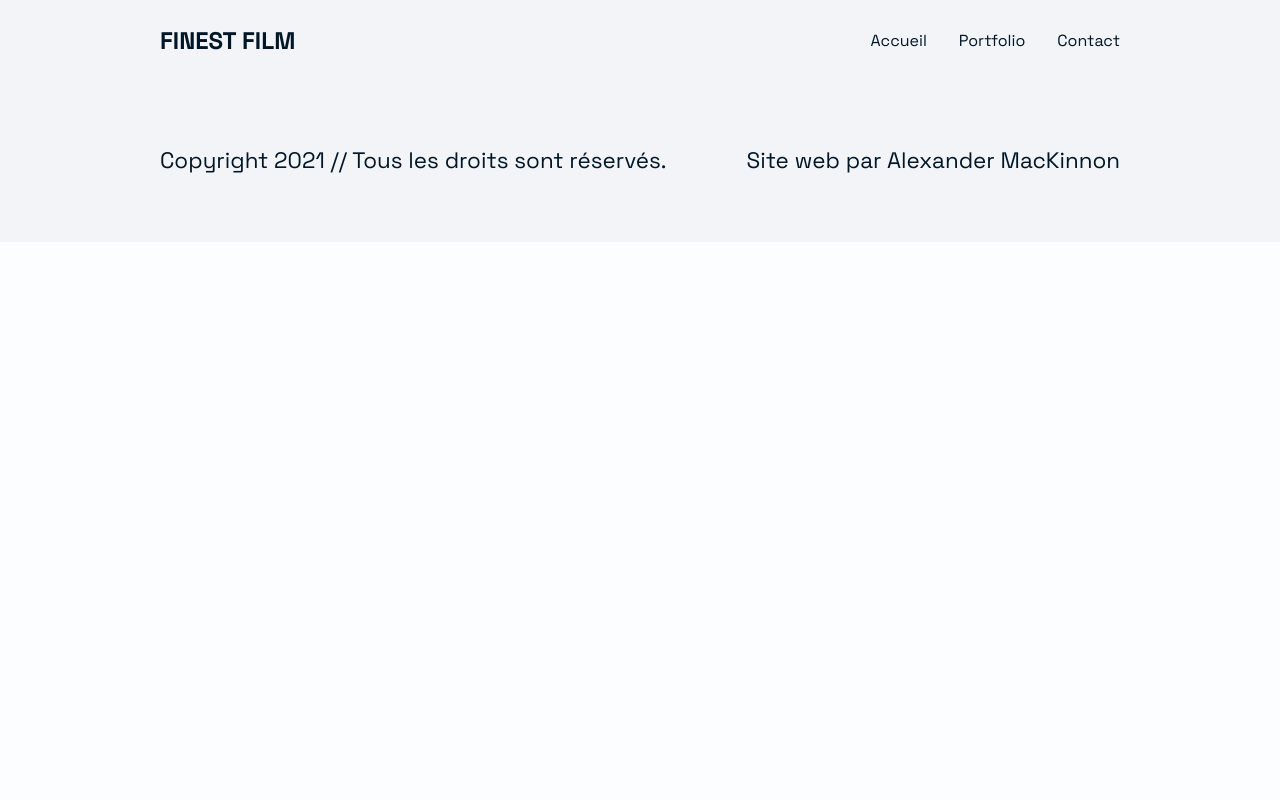
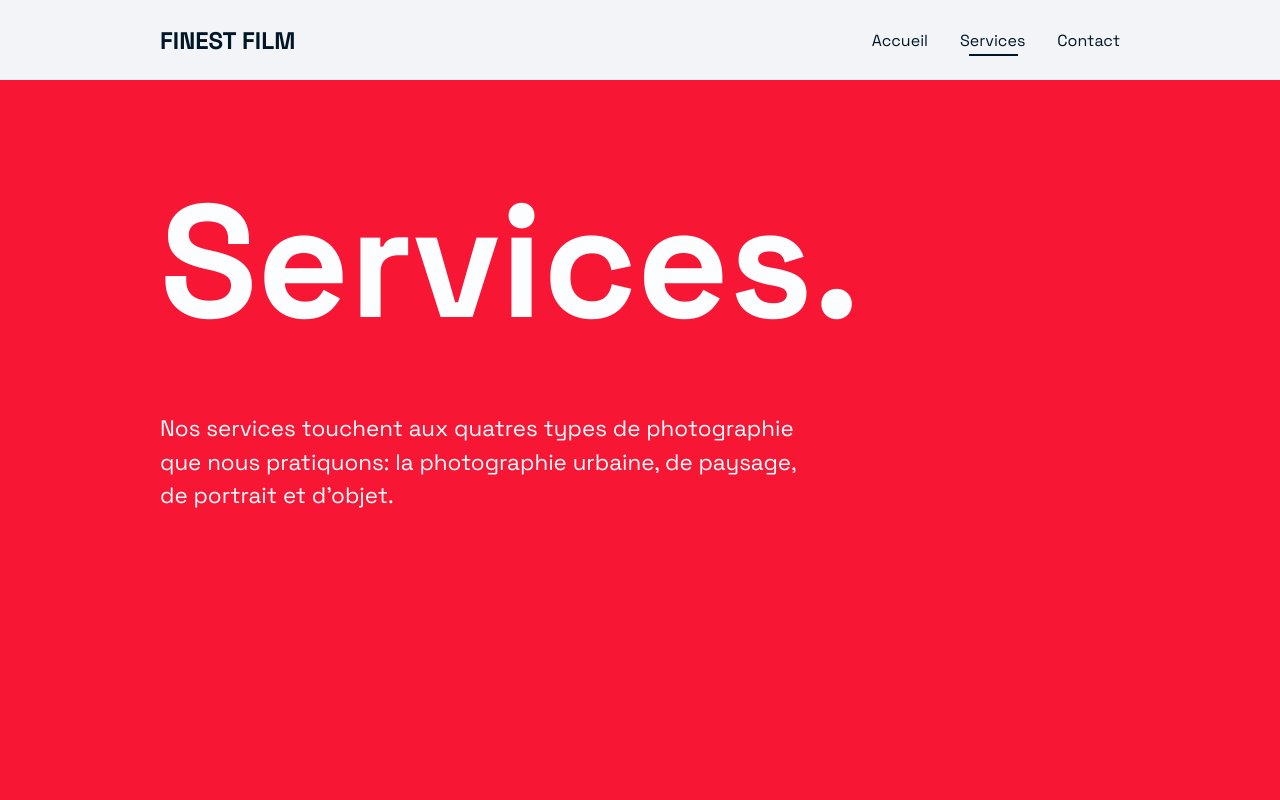
Before and after one commit to Myhub09/Myrepos, a React (Create React App) app: page /services in a window 1280 px wide. Shown: the top 800 px of the page. Built offline with nearby package versions, Linux system fonts and the light colour scheme.

Commit message:
Convert Portfolio page to Services page

```diff
--- a/src/App.js
+++ b/src/App.js
@@ -5,9 +5,9 @@ import GlobalStyle from "./components/GlobalStyle.js";
 
 // Import Pages
 import Home from "./pages/Home";
-import Portfolio from "./pages/Portfolio";
+import ServicesPage from "./pages/Services";
+import ServicesDetails from "./pages/ServicesDetails";
 import Contact from "./pages/Contact";
-import PortfolioDetail from "./pages/PortfolioDetail";
 
 // Import Nav & Footer
 import Nav from "./components/Nav";
@@ -36,11 +36,11 @@ function App() {
           <Route path="/" exact>
             <Home /> {/* Renders Home page */}
           </Route>
-          <Route path="/portfolio" exact>
-            <Portfolio /> {/* Renders Portfolio page */}
+          <Route path="/services" exact>
+            <ServicesPage /> {/* Renders Services page */}
           </Route>
-          <Route path="/portfolio/:id">
-            <PortfolioDetail /> {/* Renders Portfolio Details page */}
+          <Route path="/services/:id">
+            <ServicesDetails /> {/* Renders Services Details page */}
           </Route>
           <Route path="/contact">
             <Contact /> {/* Renders Contact page */}
--- a/src/components/Nav.js
+++ b/src/components/Nav.js
@@ -27,10 +27,10 @@ const Nav = () => {
           ></NavLine>
         </li>
         <li>
-          <Link to="/portfolio">Portfolio</Link>
+          <Link to="/services">Services</Link>
           <NavLine
             initial={{ width: "0%" }}
-            animate={{ width: pathname === "/portfolio" ? "50%" : "0%" }}
+            animate={{ width: pathname === "/services" ? "50%" : "0%" }}
             transition={{ duration: 0.75 }}
           ></NavLine>
         </li>
--- a/src/components/PortfolioHeader.js
+++ /dev/null
@@ -1,34 +0,0 @@
-import React from "react";
-
-// Styled
-import styled from "styled-components";
-
-// Styles
-import { HeaderSection, Hide } from "../styles";
-
-// Animations
-import { motion } from "framer-motion";
-import { titleAnim } from "../animation";
-
-const PortfolioHeader = () => {
-  return (
-    <PortfolioHeaderSection>
-      <Hide>
-        <motion.h1 variants={titleAnim}>Portfolio.</motion.h1>
-      </Hide>
-      <Hide>
-        <motion.p variants={titleAnim}>
-          Bienvenue à notre portfolio, le bazaar de Finest Film où vous pouvez
-          trouver les moments les plus précieux que nous avons capturé jusqu'à
-          présent.
-        </motion.p>
-      </Hide>
-    </PortfolioHeaderSection>
-  );
-};
-
-const PortfolioHeaderSection = styled(HeaderSection)`
-  background: #f71735;
-`;
-
-export default PortfolioHeader;
--- /dev/null
+++ b/src/components/ServicesHeader.js
@@ -0,0 +1,34 @@
+import React from "react";
+
+// Styled
+import styled from "styled-components";
+
+// Styles
+import { HeaderSection, Hide } from "../styles";
+
+// Animations
+import { motion } from "framer-motion";
+import { titleAnim } from "../animation";
+
+const ServicesHeader = () => {
+  return (
+    <ServicesHeaderSection>
+      <Hide>
+        <motion.h1 variants={titleAnim}>Services.</motion.h1>
+      </Hide>
+      <Hide>
+        <motion.p variants={titleAnim}>
+          Nos services touchent aux quatres types de photographie que nous
+          pratiquons: la photographie urbaine, de paysage, de portrait et
+          d'objet.
+        </motion.p>
+      </Hide>
+    </ServicesHeaderSection>
+  );
+};
+
+const ServicesHeaderSection = styled(HeaderSection)`
+  background: #f71735;
+`;
+
+export default ServicesHeader;
--- a/src/pages/Portfolio.js
+++ b/src/pages/Services.js
@@ -3,7 +3,7 @@ import styled from "styled-components";
 import { Link } from "react-router-dom";
 
 // Components
-import PortfolioHeader from "../components/PortfolioHeader";
+import ServicesHeader from "../components/ServicesHeader";
 import { Hide } from "../styles";
 
 // Images
@@ -19,7 +19,7 @@ import { pageAnimation, scrollReveal, lineAnim } from "../animation";
 // Scroll Animations
 import { useScroll } from "../components/useScroll";
 
-const Portfolio = () => {
+const ServicesPage = () => {
   const [element, controls] = useScroll(); // Section 1
   const [element2, controls2] = useScroll(); // Section 2
   const [element3, controls3] = useScroll(); // Section 3
@@ -31,8 +31,8 @@ const Portfolio = () => {
       animate="show"
       exit="exit"
     >
-      <PortfolioHeader />
-      <StyledPortfolio>
+      <ServicesHeader />
+      <StyledServices>
         <Service
           variants={scrollReveal}
           ref={element}
@@ -41,7 +41,7 @@ const Portfolio = () => {
         >
           <motion.h2>Urbain</motion.h2>
           <motion.div variants={lineAnim} className="line"></motion.div>
-          <Link to="/portfolio/urbain">
+          <Link to="/services/urbain">
             <Hide>
               <motion.img src={urbain1} alt="urbain1" />
             </Hide>
@@ -55,7 +55,7 @@ const Portfolio = () => {
         >
           <motion.h2>Paysage</motion.h2>
           <motion.div variants={lineAnim} className="line"></motion.div>
-          <Link to="/portfolio/paysage">
+          <Link to="/services/paysage">
             <img src={paysage1} alt="portrait1" />
           </Link>
         </Service>
@@ -67,7 +67,7 @@ const Portfolio = () => {
         >
           <motion.h2>Portrait</motion.h2>
           <motion.div variants={lineAnim} className="line"></motion.div>
-          <Link to="/portfolio/portrait">
+          <Link to="/services/portrait">
             <img src={portrait1} alt="paysage1" />
           </Link>
         </Service>
@@ -79,16 +79,16 @@ const Portfolio = () => {
         >
           <motion.h2>Objet</motion.h2>
           <motion.div variants={lineAnim} className="line"></motion.div>
-          <Link to="/portfolio/objet">
+          <Link to="/services/objet">
             <img src={objet1} alt="Objet" />
           </Link>
         </Service>
-      </StyledPortfolio>
+      </StyledServices>
     </motion.div>
   );
 };
 
-const StyledPortfolio = styled.div`
+const StyledServices = styled.div`
   min-height: 100vh;
   overflow: hidden;
   padding: 5rem 10rem;
@@ -115,4 +115,4 @@ const Service = styled(motion.div)`
   }
 `;
 
-export default Portfolio;
+export default ServicesPage;
--- a/src/pages/PortfolioDetail.js
+++ b/src/pages/ServicesDetails.js
@@ -1,16 +1,16 @@
 import React, { useState, useEffect } from "react";
 import styled from "styled-components";
 import { useHistory } from "react-router-dom";
-import { PortfolioState } from "../portfolioState";
+import { ServicesState } from "../servicesState";
 
 // Animations
 import { motion } from "framer-motion";
 import { pageAnimation } from "../animation";
 
-const PortfolioDetail = () => {
+const ServicesDetails = () => {
   const history = useHistory();
   const url = history.location.pathname;
-  const [photographyTypes /*setPhotographyTypes*/] = useState(PortfolioState);
+  const [photographyTypes /*setPhotographyTypes*/] = useState(ServicesState);
   const [photographyType, setPhotographyType] = useState(null);
 
   // UseEffect
@@ -23,7 +23,7 @@ const PortfolioDetail = () => {
 
   return (
     <>
-      {photographyType && ( // Vérifie si l'information du type de photographie (venant de portfolioState.js) a été reçu. Si oui, on fait le rendu des components suivants.
+      {photographyType && ( // Vérifie si l'information du type de photographie (venant de servicesState.js) a été reçu. Si oui, on fait le rendu des components suivants.
         <Details
           variants={pageAnimation}
           initial="hidden"
@@ -100,4 +100,4 @@ const Award = ({ title, description }) => {
   );
 };
 
-export default PortfolioDetail;
+export default ServicesDetails;
--- a/src/portfolioState.js
+++ b/src/servicesState.js
@@ -4,14 +4,14 @@ import paysage1 from "./img/paysage1.jpg";
 import portrait1 from "./img/portrait1.png";
 import objet1 from "./img/objet1.jpg";
 
-export const PortfolioState = () => {
+export const ServicesState = () => {
   return [
     // Photographie urbaine
     {
       title: "Photographie urbaine",
       mainImg: urbain1,
       secondaryImg: urbain1,
-      url: "/portfolio/urbain",
+      url: "/services/urbain",
       awards: [
         {
           title: "Lorem ipsum.",
@@ -34,7 +34,7 @@ export const PortfolioState = () => {
     {
       title: "Photographie de paysage",
       mainImg: paysage1,
-      url: "/portfolio/paysage",
+      url: "/services/paysage",
       secondaryImg: paysage1,
       awards: [
         {
@@ -58,7 +58,7 @@ export const PortfolioState = () => {
     {
       title: "Photographie de portrait",
       mainImg: portrait1,
-      url: "/portfolio/portrait",
+      url: "/services/portrait",
       secondaryImg: portrait1,
       awards: [
         {
@@ -82,7 +82,7 @@ export const PortfolioState = () => {
     {
       title: "Photographie d'objet",
       mainImg: objet1,
-      url: "/portfolio/objet",
+      url: "/services/objet",
       secondaryImg: objet1,
       awards: [
         {
--- a/src/styles.js
+++ b/src/styles.js
@@ -41,7 +41,7 @@ export const Hide = styled.div`
   overflow: hidden;
 `;
 
-// Portfolio
+// Services + Contact Headers
 export const HeaderSection = styled.div`
   min-height: 90vh;
   align-items: center;
```
